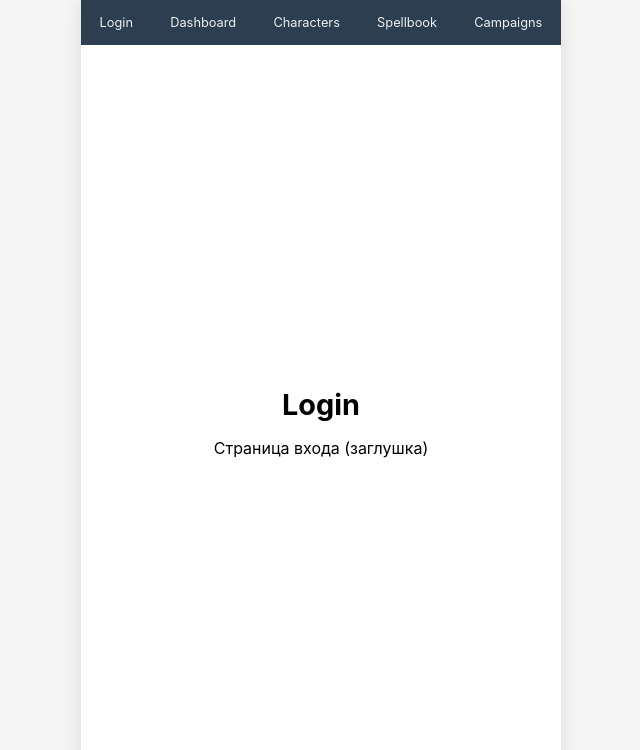
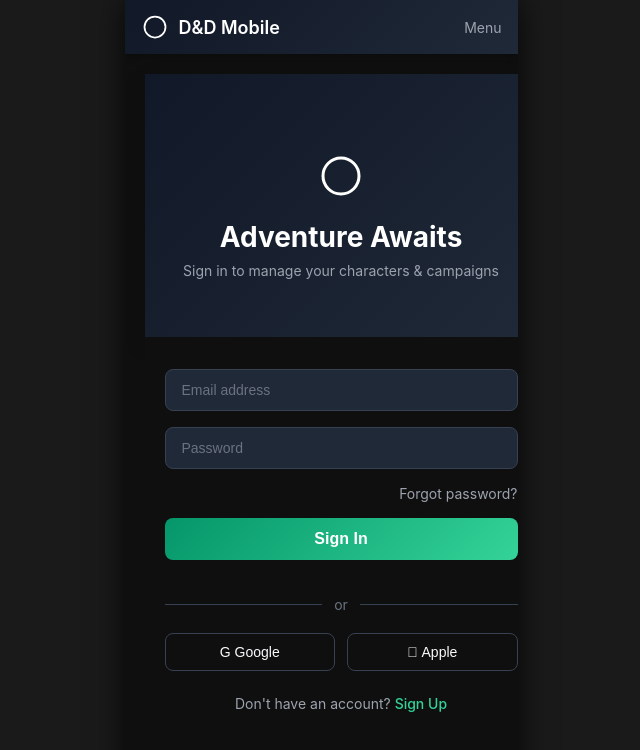
Before and after one commit to Whimsy-rat-trap/dnd-mobile-app, a React (Create React App) app: page / in a window 1280 px wide. Shown: the top 750 px of the page, without its empty margins (319-959 px from the left). Built offline with nearby package versions, Linux system fonts and the light colour scheme.

Commit message:
0.0.1 (basic styles)

```diff
--- a/src/App.tsx
+++ b/src/App.tsx
@@ -1,5 +1,6 @@
 import React from 'react';
-import { BrowserRouter, Routes, Route, Link } from 'react-router-dom';
+import { BrowserRouter, Routes, Route } from 'react-router-dom';
+import Header from './components/Header';
 import Login from './pages/Login';
 import Dashboard from './pages/Dashboard';
 import CharacterContainer from './pages/CharacterContainer';
@@ -10,15 +11,7 @@ const App: React.FC = () => {
   return (
       <BrowserRouter>
         <div className="app-container">
-          {/* Нав меню */}
-          <nav className="bottom-nav">
-            <Link to="/">Login</Link>
-            <Link to="/dashboard">Dashboard</Link>
-            <Link to="/characters">Characters</Link>
-            <Link to="/spellbook">Spellbook</Link>
-            <Link to="/campaigns">Campaigns</Link>
-          </nav>
-
+          <Header />
           <div className="page-content">
             <Routes>
               <Route path="/" element={<Login />} />
--- /dev/null
+++ b/src/components/Header.css
@@ -0,0 +1,30 @@
+.app-header {
+    height: 54px;
+    width: 100%;
+    background: var(--gradient-dark);
+    display: flex;
+    align-items: center;
+    justify-content: space-between;
+    padding: 0 16px;
+    flex-shrink: 0;
+    box-shadow: 0 2px 8px rgba(0, 0, 0, 0.3);
+}
+
+.header-logo {
+    display: flex;
+    align-items: center;
+    gap: 10px;
+    color: #fff;
+    font-weight: 600;
+    font-size: 18px;
+}
+
+.header-logo svg {
+    stroke: white;
+}
+
+.header-nav .nav-placeholder {
+    color: #9ca3af;
+    font-size: 14px;
+    cursor: default;
+}
--- /dev/null
+++ b/src/components/Header.tsx
@@ -0,0 +1,20 @@
+import React from 'react';
+import './Header.css';
+
+const Header: React.FC = () => {
+    return (
+        <header className="app-header">
+            <div className="header-logo">
+                <svg width="28" height="28" viewBox="0 0 48 48" fill="none">
+                    <path d="M24 42C33.9411 42 42 33.9411 42 24C42 14.0589 33.9411 6 24 6C14.0589 6 6 14.0589 6 24C6 33.9411 14.0589 42 24 42Z" stroke="white" strokeWidth="3" />
+                </svg>
+                <span>D&D Mobile</span>
+            </div>
+            <nav className="header-nav">
+                <span className="nav-placeholder">Menu</span>
+            </nav>
+        </header>
+    );
+};
+
+export default Header;
--- a/src/index.css
+++ b/src/index.css
@@ -1,3 +1,10 @@
+:root {
+  --font-family: -apple-system, BlinkMacSystemFont, 'Segoe UI', Roboto, Oxygen, Ubuntu, sans-serif;
+  --gradient-dark: linear-gradient(315deg, #1f2937 0%, #111827 100%);
+  --color-dark: #0f0f0f;
+  --gradient-green: linear-gradient(315deg, #34d399 0%, #059669 100%);
+}
+
 * {
   margin: 0;
   padding: 0;
@@ -5,34 +12,39 @@
 }
 
 body {
-  font-family: -apple-system, BlinkMacSystemFont, 'Segoe UI', Roboto, Oxygen, Ubuntu, sans-serif;
-  background: #f5f5f5;
   display: flex;
   justify-content: center;
   align-items: center;
   min-height: 100vh;
+  background: #1a1a1a;
+  font-family: var(--font-family);
 }
 
 #root {
-  width: 100%;
-  max-width: 480px; /* мобильный размер */
-  background: white;
-  min-height: 100vh;
-  box-shadow: 0 0 20px rgba(0,0,0,0.1);
+  width: 393px;
+  height: 852px;
+  background: var(--color-dark);
+  overflow: hidden;
   display: flex;
   flex-direction: column;
+  box-shadow: 0 0 30px rgba(0, 0, 0, 0.8);
 }
 
 .app-container {
   display: flex;
   flex-direction: column;
-  height: 100vh;
+  height: 100%;
 }
 
 .page-content {
   flex: 1;
   overflow-y: auto;
   padding: 20px;
+  scrollbar-width: none;
+}
+
+.page-content::-webkit-scrollbar {
+  display: none;
 }
 
 .page {
--- a/src/pages/CampaignContainer.tsx
+++ b/src/pages/CampaignContainer.tsx
@@ -1,12 +1,12 @@
 import React from 'react';
 
-const CampaignContainer: React.FC = () => {
+const Dashboard: React.FC = () => {
     return (
-        <div className="page campaign-page">
-            <h1>Campaign Container</h1>
-            <p>Кампании (заглушка)</p>
+        <div className="page" style={{ color: '#fff', padding: '40px' }}>
+            <h1>CampaignContainer</h1>
+            <p>Страница в разработке</p>
         </div>
     );
 };
 
-export default CampaignContainer;
+export default Dashboard;
--- a/src/pages/CharacterContainer.tsx
+++ b/src/pages/CharacterContainer.tsx
@@ -1,12 +1,12 @@
 import React from 'react';
 
-const CharacterContainer: React.FC = () => {
+const Dashboard: React.FC = () => {
     return (
-        <div className="page character-page">
-            <h1>Character Container</h1>
-            <p>Список/детали персонажей (заглушка)</p>
+        <div className="page" style={{ color: '#fff', padding: '40px' }}>
+            <h1>CharacterContainer</h1>
+            <p>Страница в разработке</p>
         </div>
     );
 };
 
-export default CharacterContainer;
+export default Dashboard;
--- a/src/pages/Dashboard.tsx
+++ b/src/pages/Dashboard.tsx
@@ -2,9 +2,9 @@ import React from 'react';
 
 const Dashboard: React.FC = () => {
     return (
-        <div className="page dashboard-page">
+        <div className="page" style={{ color: '#fff', padding: '40px' }}>
             <h1>Dashboard</h1>
-            <p>Главная панель (заглушка)</p>
+            <p>Страница в разработке</p>
         </div>
     );
 };
--- /dev/null
+++ b/src/pages/Login.css
@@ -0,0 +1,179 @@
+.login-container {
+    display: flex;
+    flex-direction: column;
+    height: 100%;
+    width: 100%;
+}
+
+/* Hero */
+.login-hero {
+    width: 393px;
+    height: 263px;
+    padding: 60px 20px 40px;
+    background: var(--gradient-dark);
+    box-shadow: 0 8px 24px 0 rgba(0, 0, 0, 0.1);
+    display: flex;
+    flex-direction: column;
+    align-items: center;
+    justify-content: center;
+    flex-shrink: 0;
+}
+
+.hero-logo {
+    margin-bottom: 16px;
+}
+.hero-logo svg {
+    stroke: white;
+}
+
+.hero-title {
+    font-weight: 700;
+    font-size: 28px;
+    text-align: center;
+    color: #fff;
+    margin-bottom: 8px;
+}
+
+.hero-subtitle {
+    font-weight: 400;
+    font-size: 14px;
+    text-align: center;
+    color: #9ca3af;
+}
+
+/* Content */
+.login-content {
+    width: 393px;
+    height: 535px;
+    padding: 32px 20px;
+    background: var(--color-dark);
+    display: flex;
+    flex-direction: column;
+    flex: 1;
+}
+
+/* Form */
+.login-form {
+    display: flex;
+    flex-direction: column;
+    gap: 16px;
+    margin-bottom: 24px;
+}
+
+.form-group {
+    width: 100%;
+}
+
+.form-input {
+    width: 100%;
+    padding: 12px 16px;
+    border: 1px solid #374151;
+    border-radius: 8px;
+    background: #1f2937;
+    color: #f9fafb;
+    font-size: 14px;
+    outline: none;
+}
+.form-input::placeholder {
+    color: #6b7280;
+}
+.form-input:focus {
+    border-color: var(--gradient-green);
+}
+
+.form-actions {
+    display: flex;
+    justify-content: flex-end;
+}
+
+.forgot-link {
+    color: #9ca3af;
+    font-size: 14px;
+    text-decoration: none;
+}
+.forgot-link:hover {
+    text-decoration: underline;
+}
+
+.signin-btn {
+    width: 100%;
+    padding: 12px;
+    border: none;
+    border-radius: 8px;
+    background: var(--gradient-green);
+    color: #fff;
+    font-weight: 600;
+    font-size: 16px;
+    cursor: pointer;
+    transition: opacity 0.2s;
+}
+.signin-btn:hover {
+    opacity: 0.9;
+}
+
+/* Divider */
+.divider {
+    display: flex;
+    align-items: center;
+    gap: 12px;
+    margin: 12px 0 20px;
+}
+
+.divider-line {
+    flex: 1;
+    border: none;
+    height: 1px;
+    background: #374151;
+}
+
+.divider-text {
+    color: #6b7280;
+    font-size: 14px;
+    text-transform: lowercase;
+}
+
+/* Social Login */
+.social-login {
+    display: flex;
+    gap: 12px;
+    justify-content: center;
+    margin-bottom: 24px;
+}
+
+.social-btn {
+    flex: 1;
+    padding: 10px;
+    border: 1px solid #374151;
+    border-radius: 8px;
+    background: transparent;
+    color: #f9fafb;
+    font-size: 14px;
+    font-weight: 500;
+    cursor: pointer;
+    transition: background 0.2s;
+}
+.social-btn:hover {
+    background: #1f2937;
+}
+.social-btn.google::before {
+    content: "G ";
+}
+.social-btn.apple::before {
+    content: " ";
+}
+
+/* Signup */
+.signup-section {
+    text-align: center;
+    color: #9ca3af;
+    font-size: 14px;
+}
+
+.signup-link {
+    color: #34d399;
+    text-decoration: none;
+    font-weight: 500;
+}
+.signup-link:hover {
+    text-decoration: underline;
+}
--- a/src/pages/Login.tsx
+++ b/src/pages/Login.tsx
@@ -1,10 +1,51 @@
 import React from 'react';
+import './Login.css';
 
 const Login: React.FC = () => {
     return (
-        <div className="page login-page">
-            <h1>Login</h1>
-            <p>Страница входа (заглушка)</p>
+        <div className="login-container">
+            {/* Hero */}
+            <div className="login-hero">
+                <div className="hero-logo">
+                    <svg width="48" height="48" viewBox="0 0 48 48" fill="none">
+                        <path d="M24 42C33.9411 42 42 33.9411 42 24C42 14.0589 33.9411 6 24 6C14.0589 6 6 14.0589 6 24C6 33.9411 14.0589 42 24 42Z" stroke="white" strokeWidth="3" />
+                    </svg>
+                </div>
+                <h1 className="hero-title">Adventure Awaits</h1>
+                <p className="hero-subtitle">Sign in to manage your characters & campaigns</p>
+            </div>
+
+            {/* Content */}
+            <div className="login-content">
+                <form className="login-form" onSubmit={(e) => e.preventDefault()}>
+                    <div className="form-group">
+                        <input type="email" placeholder="Email address" className="form-input" />
+                    </div>
+                    <div className="form-group">
+                        <input type="password" placeholder="Password" className="form-input" />
+                    </div>
+                    <div className="form-actions">
+                        <a href="#" className="forgot-link">Forgot password?</a>
+                    </div>
+                    <button type="submit" className="signin-btn">Sign In</button>
+                </form>
+
+                <div className="divider">
+                    <hr className="divider-line" />
+                    <span className="divider-text">or</span>
+                    <hr className="divider-line" />
+                </div>
+
+                <div className="social-login">
+                    <button className="social-btn google">Google</button>
+                    <button className="social-btn apple">Apple</button>
+                </div>
+
+                <div className="signup-section">
+                    <span>Don't have an account? </span>
+                    <a href="#" className="signup-link">Sign Up</a>
+                </div>
+            </div>
         </div>
     );
 };
--- a/src/pages/SpellbookContainer.tsx
+++ b/src/pages/SpellbookContainer.tsx
@@ -1,12 +1,12 @@
 import React from 'react';
 
-const SpellbookContainer: React.FC = () => {
+const Dashboard: React.FC = () => {
     return (
-        <div className="page spellbook-page">
-            <h1>Spellbook Container</h1>
-            <p>Книга заклинаний (заглушка)</p>
+        <div className="page" style={{ color: '#fff', padding: '40px' }}>
+            <h1>SpellbookContainer</h1>
+            <p>Страница в разработке</p>
         </div>
     );
 };
 
-export default SpellbookContainer;
+export default Dashboard;
```
